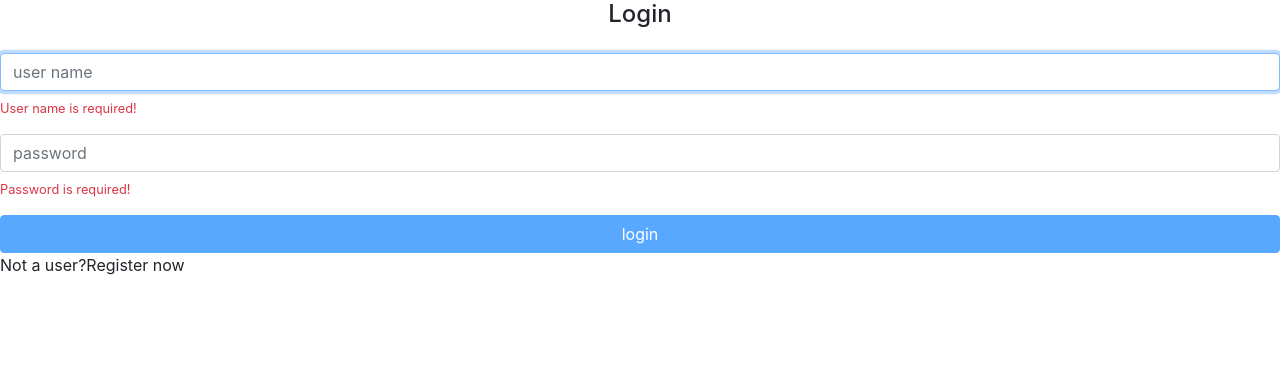
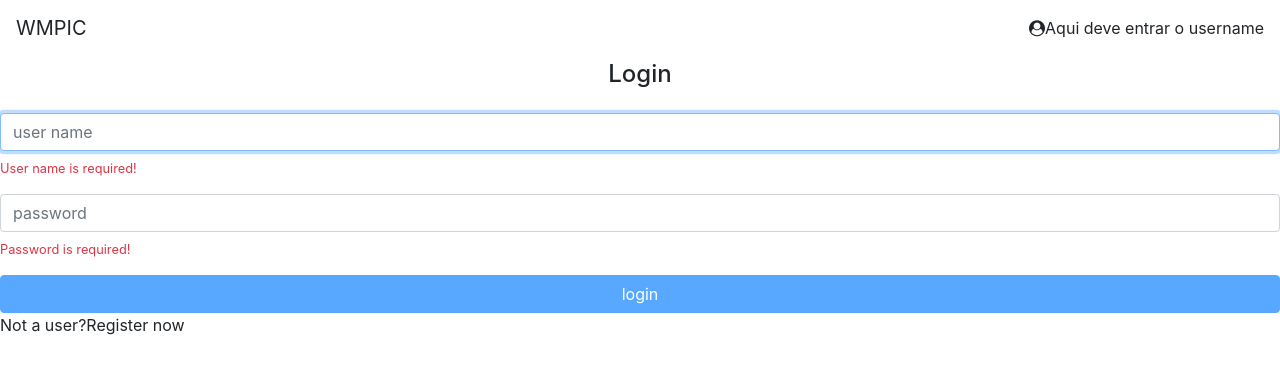
Before and after one commit to williammian/wmpic, an Angular app: page / in a window 1280 px wide. Shown: the top 374 px of the page. Built offline with nearby package versions, Linux system fonts and the light colour scheme.

Commit message:
cabecalho da aplicacao

```diff
--- a/src/app/app.component.html
+++ b/src/app/app.component.html
@@ -1 +1,2 @@
+<ap-header></ap-header>
 <router-outlet></router-outlet>
--- a/src/app/app.module.ts
+++ b/src/app/app.module.ts
@@ -6,6 +6,7 @@
 import { ErrorsModule } from './errors/errors.module';
 import { PhotosModule } from './photos/photos.module';
 import { HomeModule } from './home/home.module';
+import { CoreModule } from './core/core.module';
 
 @NgModule({
   declarations: [
@@ -16,7 +17,8 @@
     PhotosModule,
     AppRoutingModule,
     ErrorsModule,
-    HomeModule
+    HomeModule,
+    CoreModule
   ],
   providers: [],
   bootstrap: [AppComponent]
--- /dev/null
+++ b/src/app/core/header/header.component.html
@@ -0,0 +1,9 @@
+<header class="fixed-top">
+  <nav class="navbar navbar-light bg-white">
+      <a class="navbar-brand">WMPIC</a>
+      <div>
+          <i class="fa fa-user-circle"></i>
+          <a>Aqui deve entrar o username</a>
+      </div>
+  </nav>
+</header>
--- a/src/index.html
+++ b/src/index.html
@@ -6,6 +6,13 @@
   <base href="/">
   <meta name="viewport" content="width=device-width, initial-scale=1">
   <link rel="icon" type="image/x-icon" href="favicon.ico">
+
+  <style>
+    body {
+      padding-top: 60px;
+    }
+  </style>
+
 </head>
 <body>
   <app-root></app-root>
```
Also changed, not shown: src/app/core/core.module.ts (added, +10 -0 lines), src/app/core/header/header.component.ts (added, +9 -0 lines).
